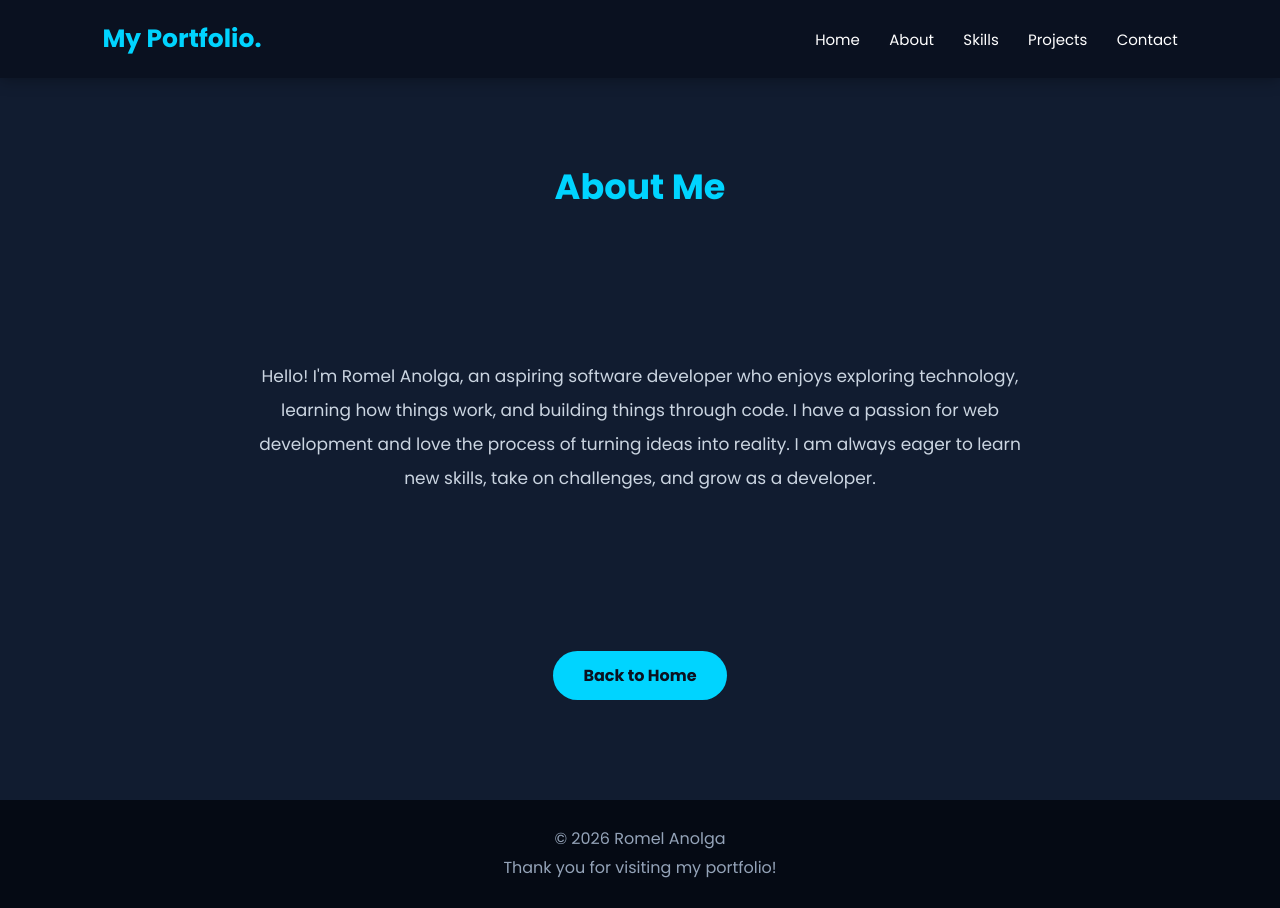
After one commit to anolgaromel16-art/PROJECT-1, a PHP site: page /about.html in a window 1280 px wide. The commit adds this page. Run offline with PHP 8.4, Linux system fonts and the light colour scheme.

Commit message:
Add separate About page and update portfolio links

```diff
--- /dev/null
+++ b/anolga-project-1/about.html
@@ -0,0 +1,41 @@
+<!DOCTYPE html>
+<html lang="en">
+<head>
+    <meta charset="UTF-8">
+    <meta name="viewport" content="width=device-width, initial-scale=1.0">
+    <title>About Me | My Personal Portfolio</title>
+    <link rel="preconnect" href="https://fonts.googleapis.com">
+    <link rel="preconnect" href="https://fonts.gstatic.com" crossorigin>
+    <link href="https://fonts.googleapis.com/css2?family=Poppins:wght@400;600;700&display=swap" rel="stylesheet">
+    <link rel="stylesheet" href="style.css">
+</head>
+<body>
+
+    <header>
+        <h2 class="logo"><a href="index.php">My Portfolio.</a></h2>
+        <nav>
+            <a href="index.php">Home</a>
+            <a href="about.html">About</a>
+            <a href="index.php#skills">Skills</a>
+            <a href="index.php#projects">Projects</a>
+            <a href="index.php#contact">Contact</a>
+        </nav>
+    </header>
+
+    <section id="about" class="about standalone">
+        <h2>About <span>Me</span></h2>
+        <p>
+            Hello! I'm Romel Anolga, an aspiring software developer who enjoys exploring technology, learning how things
+            work, and building things through code. I have a passion for web development and love the process of turning
+            ideas into reality. I am always eager to learn new skills, take on challenges, and grow as a developer.
+        </p>
+        <a href="index.php" class="btn">Back to Home</a>
+    </section>
+
+    <footer>
+        <p>© 2026 Romel Anolga</p>
+        <p>Thank you for visiting my portfolio!</p>
+    </footer>
+
+</body>
+</html>
--- a/anolga-project-1/style.css
+++ b/anolga-project-1/style.css
@@ -35,6 +35,11 @@ header {
     font-size: 25px;
     font-weight: bold;
     color: #00d4ff;
+}
+
+.logo a {
+    color: inherit;
+    text-decoration: none;
 }
 
 nav a {
@@ -135,6 +140,19 @@ nav a:hover {
     font-size: 17px;
     line-height: 2;
     color: #cbd5e1;
+}
+
+.about.standalone {
+    min-height: 100vh;
+    display: flex;
+    flex-direction: column;
+    justify-content: center;
+    padding-top: 160px;
+}
+
+.about.standalone .btn {
+    margin-top: 40px;
+    align-self: center;
 }
 
 /* Skills Section */
```
Also changed, not shown: anolga-project-1/index.php (+2 -13 lines).
